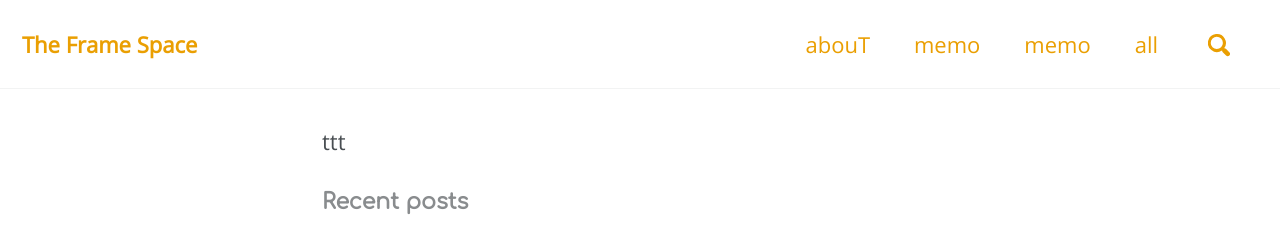
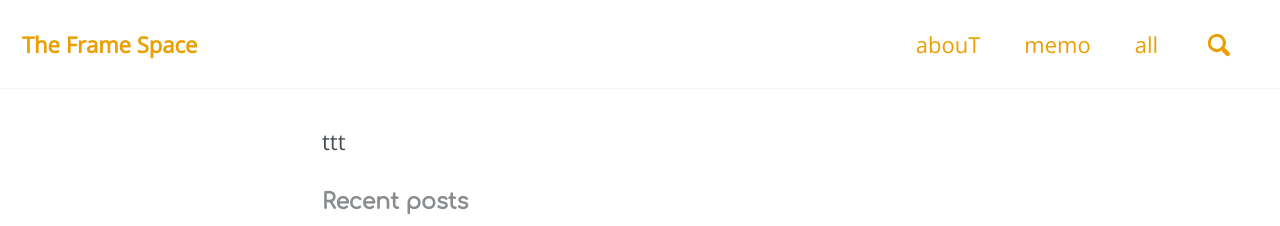
Before and after one commit to theframespace/theframespaces, a Jekyll site: the page built from index.html, in a window 1280 px wide. Shown: the top 226 px of the page. Built offline with Jekyll 4.4.1, drawn with Linux system fonts in a browser that asks for light colours; cached includes are drawn as plain includes; nearby versions of some CDN libraries; some web fonts are replaced; the list of posts is cut into pages by our own code.

Commit message:
Update navigation.yml

```diff
--- a/_data/navigation.yml
+++ b/_data/navigation.yml
@@ -6,8 +6,6 @@ main:
      url: /about/
    - title: "memo"
      url: /memo/
-   - title: "memo"
-     url: /collection-archive/
   # - title: "Sample Collections"
   #   url: /collection-archive/
    - title: "all"
```
